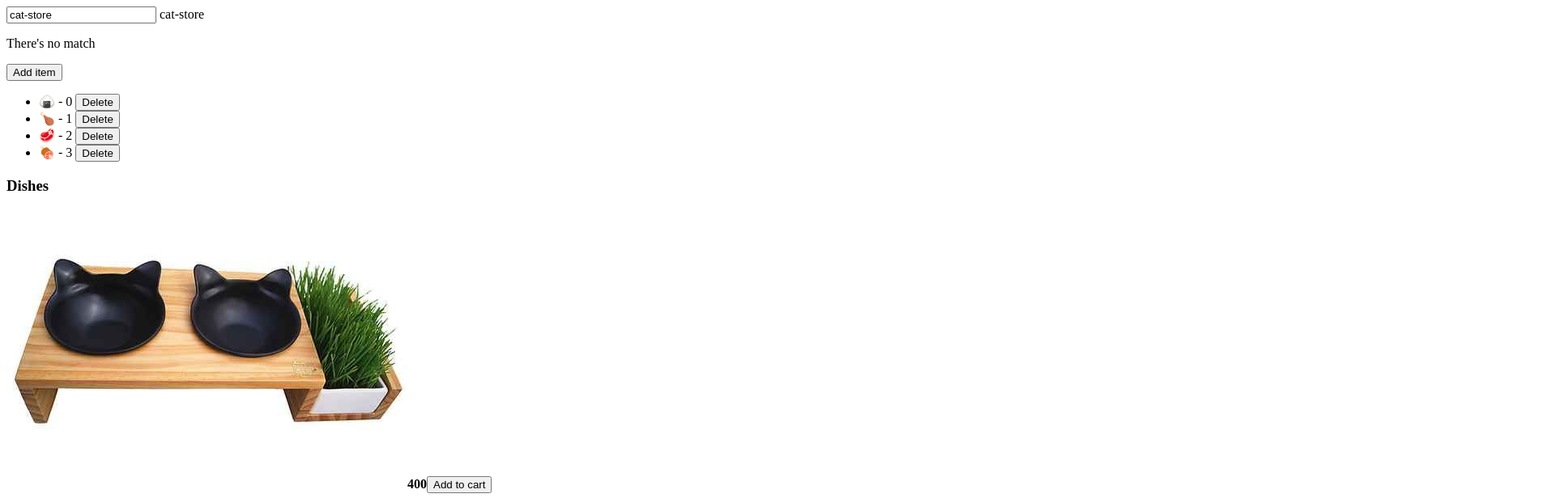
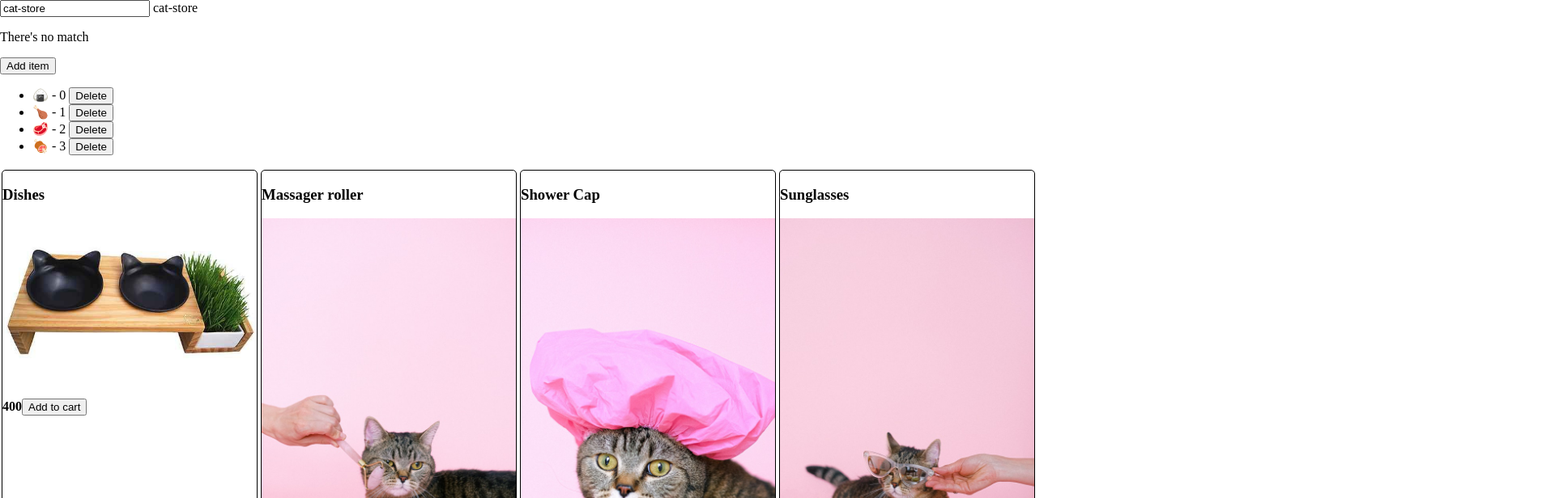
Before and after one commit to droogadulce/cat-store, an Angular app: page / in a window 1280 px wide. Shown: the top 616 px of the page at 81% size, 1920 px wide, since content can reach past the window. Built offline with nearby package versions, Linux system fonts and the light colour scheme.

Commit message:
Style to display the products list

```diff
--- a/src/app/app.component.html
+++ b/src/app/app.component.html
@@ -21,6 +21,8 @@
   </li>
 </ul>
 
-<div *ngFor="let product of products">
-  <app-product (productClicked)="clickProduct($event)" [product]="product"></app-product>
+<div class="product-grid">
+  <app-product *ngFor="let product of products"
+    (productClicked)="clickProduct($event)"
+    [product]="product"></app-product>
 </div>
--- /dev/null
+++ b/src/app/components/product.component.scss
@@ -0,0 +1,10 @@
+:host {
+    margin: 2px;
+    border: 1px solid black;
+    border-radius: 5px;
+    display: block;
+}
+
+img {
+    max-width: 100%;
+}
--- a/src/app/components/product.component.ts
+++ b/src/app/components/product.component.ts
@@ -14,7 +14,8 @@ import { Product } from '../product.model';
 
 @Component({
     selector: 'app-product',
-    templateUrl: './product.component.html'
+    templateUrl: './product.component.html',
+    styleUrls: ['./product.component.scss']
 })
 export class ProductComponent implements OnInit, DoCheck, OnDestroy {
 
--- a/src/styles.scss
+++ b/src/styles.scss
@@ -1 +1,10 @@
 /* You can add global styles to this file, and also import other style files */
+body {
+    margin: 0;
+    padding: 0;
+}
+
+.product-grid {
+    display: grid;
+    grid-template-columns: repeat(auto-fill, minmax(300px, 1fr)); /* breakpoint every 300px */
+}
```
